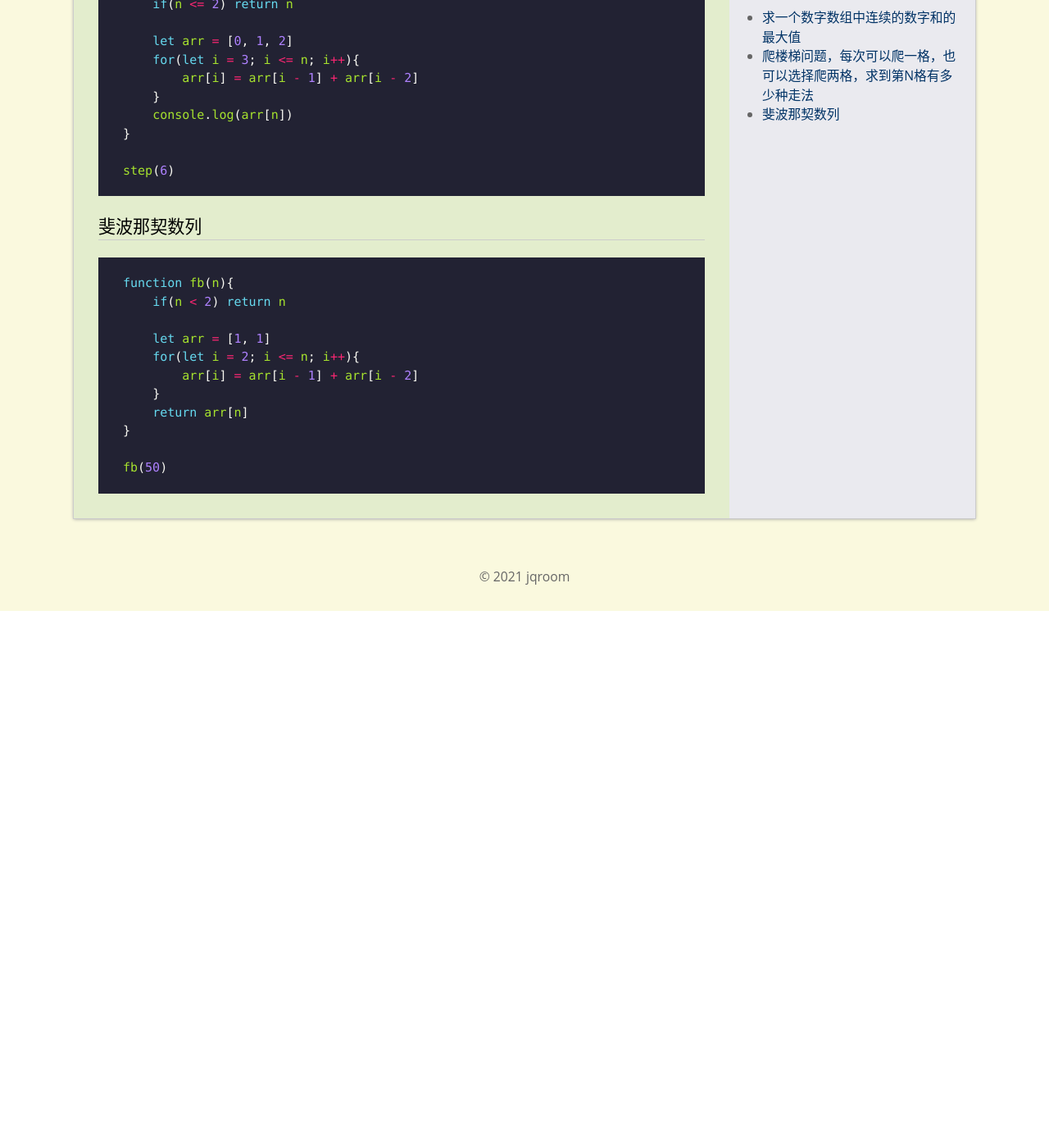
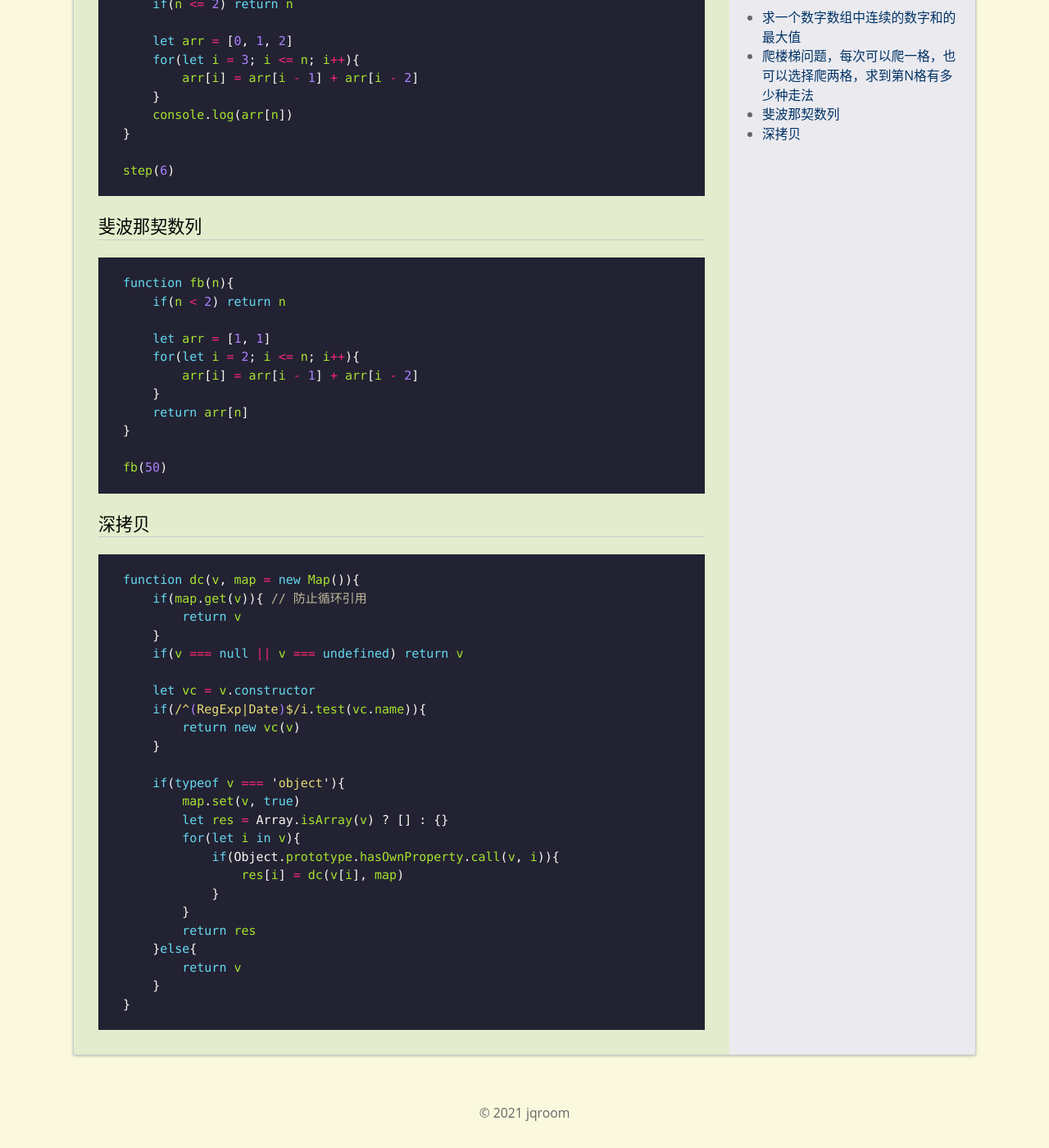
Before and after one commit to jqroom/jqroom.com, a Jekyll site: the page built from docs/_posts/2021-03-30-algorithm.md, in a window 1280 px wide and 1400 px high, scrolled down 773 px. Shown: the whole window at 82% size. Built offline with Jekyll 4.4.1, drawn with Linux system fonts in a browser that asks for light colours; before the commit the page ends 1518 px from its top, so only the background shows below that.

Commit message:
Update 2021-03-30-algorithm.md

````diff
--- a/docs/_posts/2021-03-30-algorithm.md
+++ b/docs/_posts/2021-03-30-algorithm.md
@@ -57,3 +57,32 @@ function fb(n){
 
 fb(50)
 ```
+
+### 深拷贝
+
+```javascript
+function dc(v, map = new Map()){
+    if(map.get(v)){ // 防止循环引用
+        return v
+    }
+    if(v === null || v === undefined) return v
+
+    let vc = v.constructor
+    if(/^(RegExp|Date)$/i.test(vc.name)){
+        return new vc(v)
+    }
+
+    if(typeof v === 'object'){
+        map.set(v, true)
+        let res = Array.isArray(v) ? [] : {}
+        for(let i in v){
+            if(Object.prototype.hasOwnProperty.call(v, i)){
+                res[i] = dc(v[i], map)
+            }
+        }
+        return res
+    }else{
+        return v
+    }
+}
+```
````
